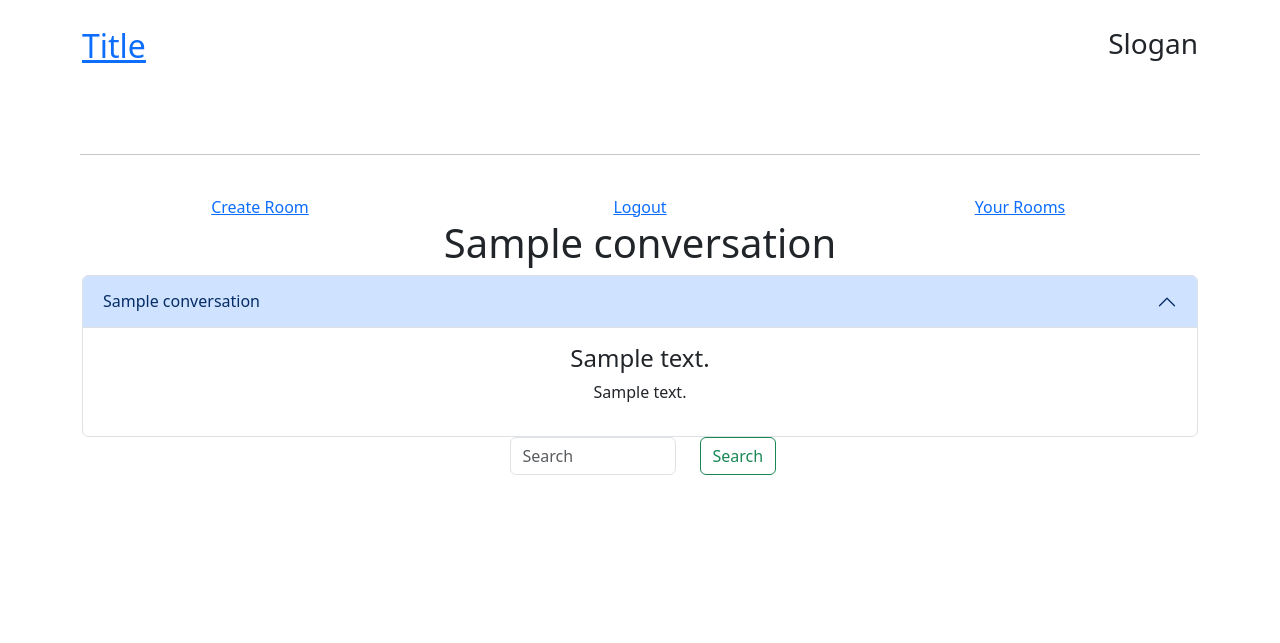
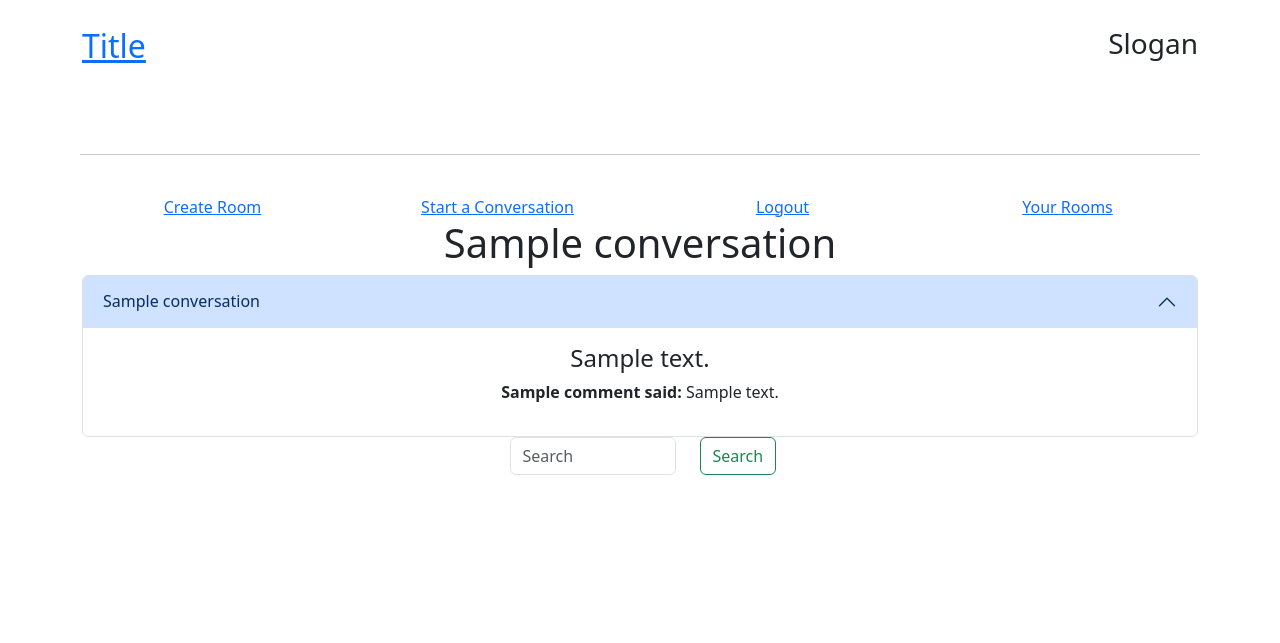
Before and after one commit to GeorgeOsborn97/project-4-the-festival-grounds, a Django app: a page that uses templates/base.html in a window 1280 px wide. Shown: the top 643 px of the page. Run offline with Django 3.2, Linux system fonts and the light colour scheme; a user stored in the database is signed in; tables that the repository leaves empty hold one stand-in row (values such as "Sample post"); some libraries are stand-ins or nearby versions.

Commit message:
successfully add creator as first member to rooms, finish basic view structure to see conversations and comments

```diff
--- a/forum/views.py
+++ b/forum/views.py
@@ -4,7 +4,7 @@ from django.views import generic, View
 from django.http import HttpResponseRedirect
 from django.contrib.auth.models import User
 from .models import Rooms, Conversations, Comments
-from .forms import RoomForm
+from .forms import RoomForm, ConversationForm
 
 # Create your views here.
 
@@ -31,7 +31,9 @@ class addRoom(View):
             form.instance.creator = request.user
             form.instance.slug = form.instance.title.replace(' ', '-')
             room = form.save(commit=False)
+
             room.save()
+            form.instance.members.add(request.user)
         else:
             form = RoomForm()
 
@@ -58,7 +60,7 @@ class RoomView(View):
                 'room_view.html',
                 {
                  'conversation_list': conversation,
-                 'comments': comments
+                 'comments': comments,
                 },
                 )
         else:
@@ -69,3 +71,44 @@ class RoomView(View):
                  'conversation_list': conversation,
                 },
                 )
+
+    def post(self, request, slug, *args, **kwargs):
+        room_queryset = Rooms.objects.all()
+        room = get_object_or_404(room_queryset, slug=slug)
+        conversation = room.conversations.order_by('created_on')
+
+        form = ConversationForm(request.POST)
+
+        if form.is_valid():
+            form.instance.creator = request.user
+            form.instance.slug = form.instance.title.replace(' ', '-')
+            new_convo = form.save(commit=False)
+            new_convo.room = room
+            new_convo.save()
+        else:
+            form = ConversationForm()
+
+        convo_queryset = Conversations.objects.filter(room=room)
+
+        if convo_queryset.exists():
+            convo = get_object_or_404(convo_queryset)
+            comments = convo.conversation_comments.order_by('created_on')
+
+            return render(
+                request,
+                'room_view.html',
+                {
+                 'conversation_list': conversation,
+                 'comments': comments,
+                 'conversation_form': ConversationForm()
+                },
+                )
+        else:
+            return render(
+                request,
+                'room_view.html',
+                {
+                 'conversation_list': conversation,
+                 'conversation_form': ConversationForm()
+                },
+                )
--- a/templates/base.html
+++ b/templates/base.html
@@ -33,6 +33,7 @@
             <hr id="break-line">
         </div>
     </div>
+    {% block nav %}
     <div class="container text-center">
         <nav>
             <div class="row gy-5">
@@ -62,6 +63,7 @@
         {% block header %}
         {% endblock %}
     </div>
+    {% endblock %}
     {% block cards %}
     {% endblock %}
     <div class="container text-center">
--- a/templates/room_view.html
+++ b/templates/room_view.html
@@ -1,4 +1,39 @@
 {% extends "base.html" %}
+
+{% block nav %}
+<div class="container text-center">
+    <nav>
+        <div class="row gy-5">
+            {% if user.is_authenticated %}
+            <div class="col-3">
+                <a href="{% url 'add' %}">Create Room</a>
+            </div>
+            <div class="col-3">
+                <a href="#">Start a Conversation</a>
+            </div>
+            <div class="col-3">
+                <a href="{% url 'account_logout' %}">Logout</a>
+            </div>
+            <div class="col-3">
+                <a href="#">Your Rooms</a>
+            </div>
+            {% else %}
+            <div class="col-4">
+                <a href="{% url 'account_signup' %}">Register</a>
+            </div>
+            <div class="col-4">
+                <a href="{% url 'account_login' %}">Login</a>
+            </div>
+            <div class="col-4">
+                <a href="#">About</a>
+            </div>
+            {% endif %}
+        </div>
+    </nav>
+    {% block header %}
+    {% endblock %}
+</div>
+{% endblock %}
 
 {% block cards %}
 
@@ -25,7 +60,7 @@
                     <div class="accordion-body">
                         <h4>{{ conversation.content | safe }}</h4>
                         {% for comment in comments %}
-                        <p>{{ comment.body | safe }}</p>
+                        <p><strong>{{ comment.name }} said: </strong>{{ comment.body | safe }}</p>
                         {% endfor %}
                     </div>
                 </div>
```
Also changed, not shown: forum/forms.py (+10 -1 lines).
